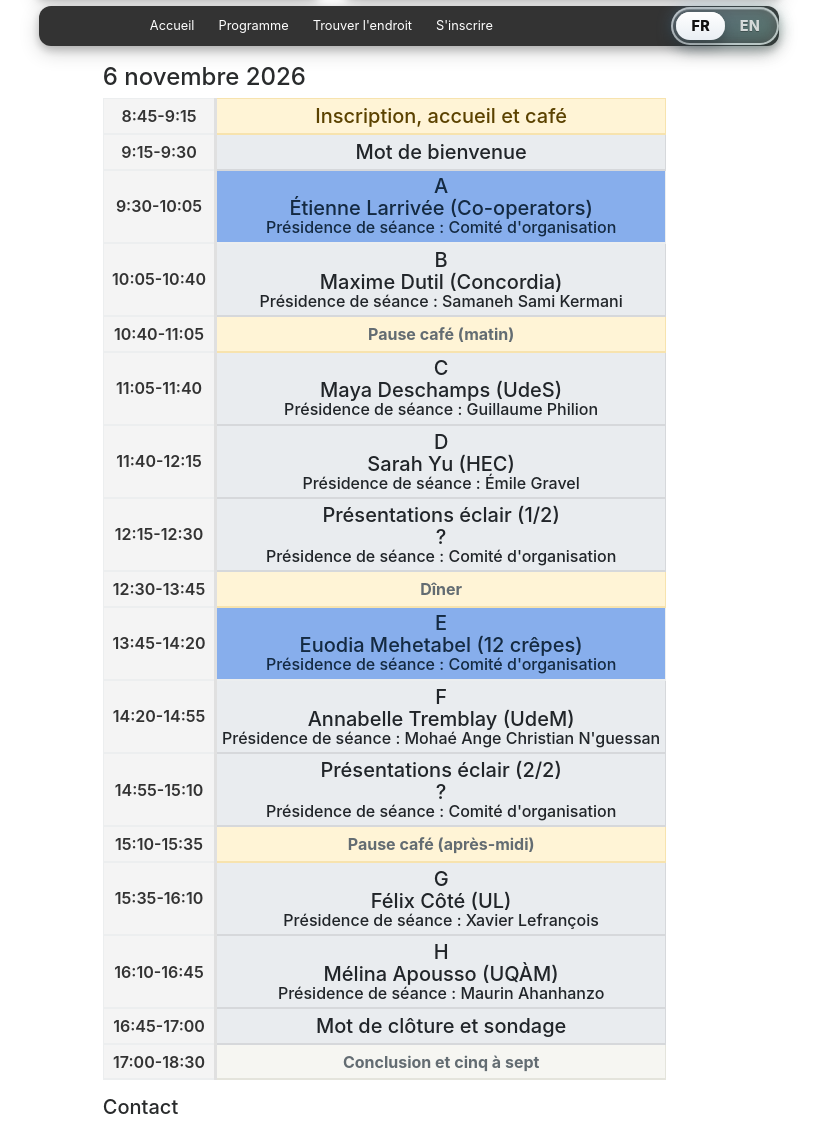
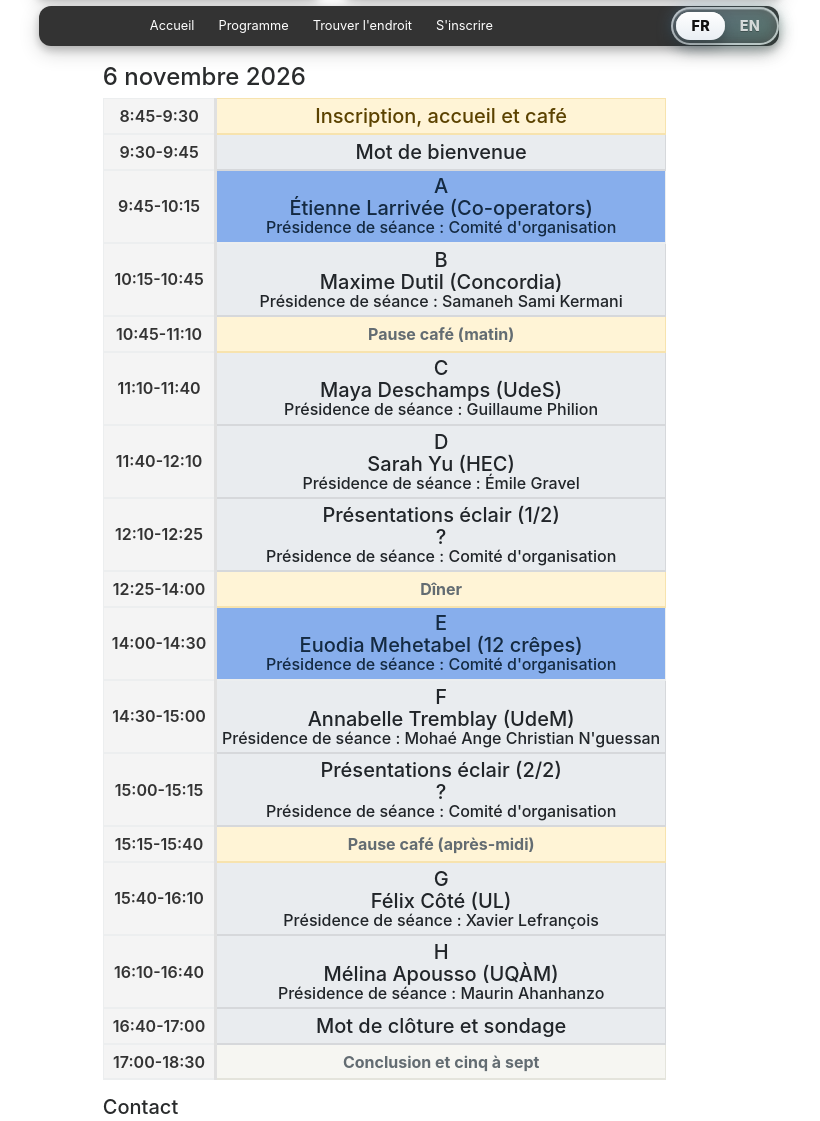
Before and after one commit to XavLef/Quantact_2026, a Jekyll site: the page built from program.html, in a window 1280 px wide. Shown: the part 274-1395 px from the top of the page, without its empty margins (231-1051 px from the left). Built offline with Jekyll 4.4.1, drawn with Linux system fonts in a browser that asks for light colours; nearby versions of some CDN libraries.

Commit message:
Adjust schedule times for various sessions

```diff
--- a/_data/schedule.yml
+++ b/_data/schedule.yml
@@ -4,19 +4,19 @@
     en: "November 6, 2026"
   timeslots:
     - startTime: "8:45"
-      endTime: "9:15"
+      endTime: "9:30"
       title:
         fr: "Inscription, accueil et café"
         en: "Registration, Welcome and Coffee"
 
-    - startTime: "9:15"
-      endTime: "9:30"
+    - startTime: "9:30"
+      endTime: "9:45"
       title:
         fr: "Mot de bienvenue"
         en: "Opening Remarks"
 
-    - startTime: "9:30"
-      endTime: "10:05"
+    - startTime: "9:45"
+      endTime: "10:15"
       type: "keynote"
       title:
         fr: "A"
@@ -28,8 +28,8 @@
         fr: "Comité d'organisation"
         en: "Organizing committee"
 
-    - startTime: "10:05"
-      endTime: "10:40"
+    - startTime: "10:15"
+      endTime: "10:45"
       title:
         fr: "B"
         en: "B"
@@ -40,14 +40,14 @@
         fr: "Samaneh Sami Kermani"
         en: "Samaneh Sami Kermani"
 
-    - startTime: "10:40"
-      endTime: "11:05"
+    - startTime: "10:45"
+      endTime: "11:10"
       type: "service"
       title:
         fr: "Pause café (matin)"
         en: "Coffee Break (morning)"
 
-    - startTime: "11:05"
+    - startTime: "11:10"
       endTime: "11:40"
       title:
         fr: "C"
@@ -60,7 +60,7 @@
         en: "Guillaume Philion"
 
     - startTime: "11:40"
-      endTime: "12:15"
+      endTime: "12:10"
       title:
         fr: "D"
         en: "D"
@@ -71,8 +71,8 @@
         fr: "Émile Gravel"
         en: "Émile Gravel"
 
-    - startTime: "12:15"
-      endTime: "12:30"
+    - startTime: "12:10"
+      endTime: "12:25"
       title:
         fr: "Présentations éclair (1/2)"
         en: "Lightning talks (1/2)"
@@ -83,15 +83,15 @@
         fr: "Comité d'organisation"
         en: "Organizing committee"
 
-    - startTime: "12:30"
-      endTime: "13:45"
+    - startTime: "12:25"
+      endTime: "14:00"
       type: "service"
       title:
         fr: "Dîner"
         en: "Lunch"
 
-    - startTime: "13:45"
-      endTime: "14:20"
+    - startTime: "14:00"
+      endTime: "14:30"
       type: "keynote"
       title:
         fr: "E"
@@ -103,8 +103,8 @@
         fr: "Comité d'organisation"
         en: "Organizing committee"
 
-    - startTime: "14:20"
-      endTime: "14:55"
+    - startTime: "14:30"
+      endTime: "15:00"
       title:
         fr: "F"
         en: "F"
@@ -115,8 +115,8 @@
         fr: "Mohaé Ange Christian N'guessan"
         en: "Mohaé Ange Christian N'guessan"
 
-    - startTime: "14:55"
-      endTime: "15:10"
+    - startTime: "15:00"
+      endTime: "15:15"
       title:
         fr: "Présentations éclair (2/2)"
         en: "Lightning talks (2/2)"
@@ -127,14 +127,14 @@
         fr: "Comité d'organisation"
         en: "Organizing committee"
 
-    - startTime: "15:10"
-      endTime: "15:35"
+    - startTime: "15:15"
+      endTime: "15:40"
       type: "service"
       title:
         fr: "Pause café (après-midi)"
         en: "Coffee Break (afternoon)"
 
-    - startTime: "15:35"
+    - startTime: "15:40"
       endTime: "16:10"
       title:
         fr: "G"
@@ -147,7 +147,7 @@
         en: "Xavier Lefrançois"
 
     - startTime: "16:10"
-      endTime: "16:45"
+      endTime: "16:40"
       title:
         fr: "H"
         en: "H"
@@ -158,7 +158,7 @@
         fr: "Maurin Ahanhanzo"
         en: "Maurin Ahanhanzo"
 
-    - startTime: "16:45"
+    - startTime: "16:40"
       endTime: "17:00"
       title:
         fr: "Mot de clôture et sondage"
```
